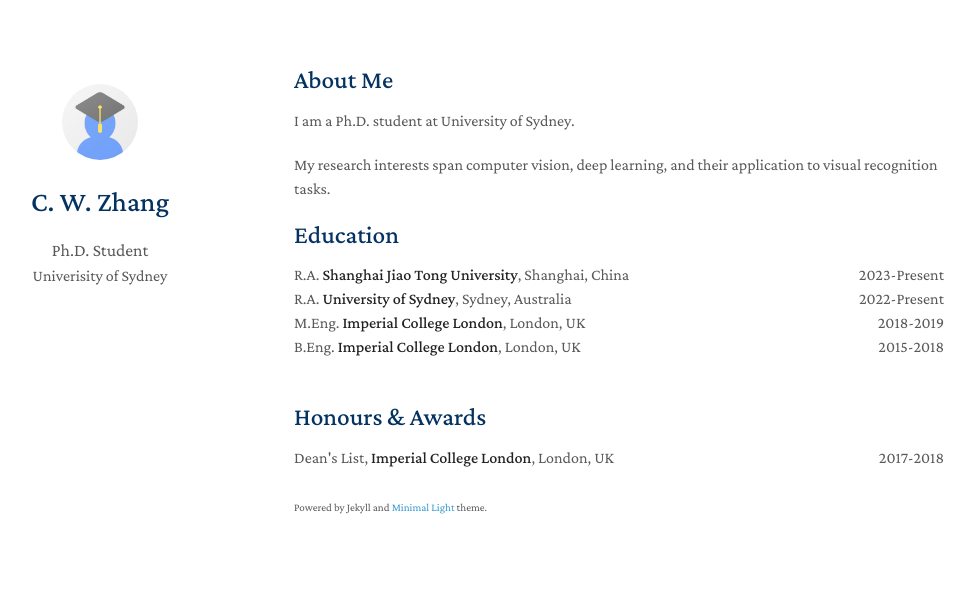
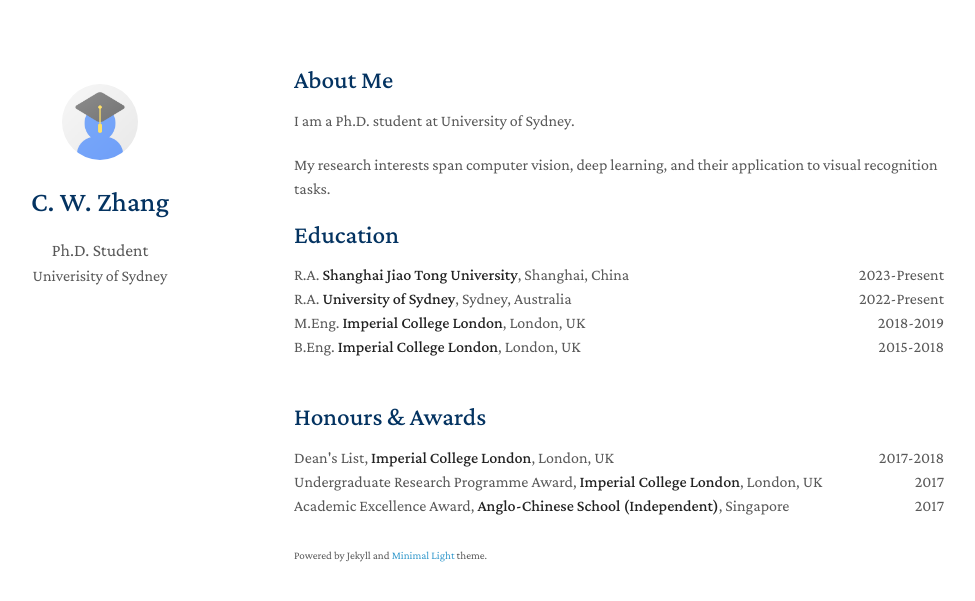
Before and after one commit to charmeleonz/charmeleonz.github.io, a Jekyll site: the page built from index.md, in a window 1280 px wide. Shown: the top 601 px of the page, without its empty margins (176-1151 px from the left). Built offline with Jekyll 4.4.1, drawn with Linux system fonts in a browser that asks for light colours; nearby versions of some CDN libraries; a style sheet for code colours, icons or effects is not loaded; our own code applies the rules of GitHub Pages for plain Markdown files.

Commit message:
Update honours.md

```diff
--- a/_includes/honours.md
+++ b/_includes/honours.md
@@ -4,3 +4,13 @@
     <div>Dean's List, <strong> Imperial College London</strong>, London, UK </div>
     <div style="text-align: right;">2017-2018</div>
 </div>
+
+<div style="display: flex; justify-content: space-between;">
+    <div>Undergraduate Research Programme Award, <strong> Imperial College London</strong>, London, UK </div>
+    <div style="text-align: right;">2017</div>
+</div>
+
+<div style="display: flex; justify-content: space-between;">
+    <div>Academic Excellence Award, <strong> Anglo-Chinese School (Independent)</strong>, Singapore </div>
+    <div style="text-align: right;">2017</div>
+</div>
```
